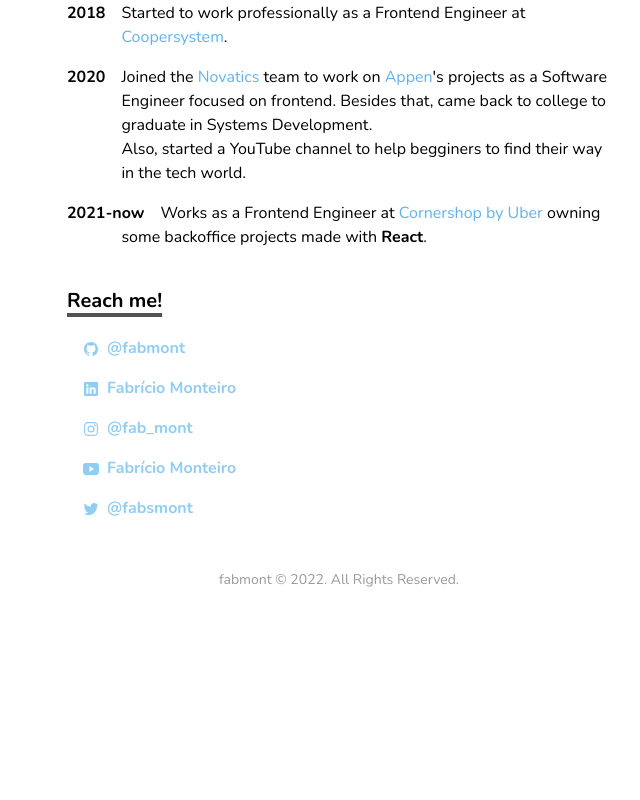
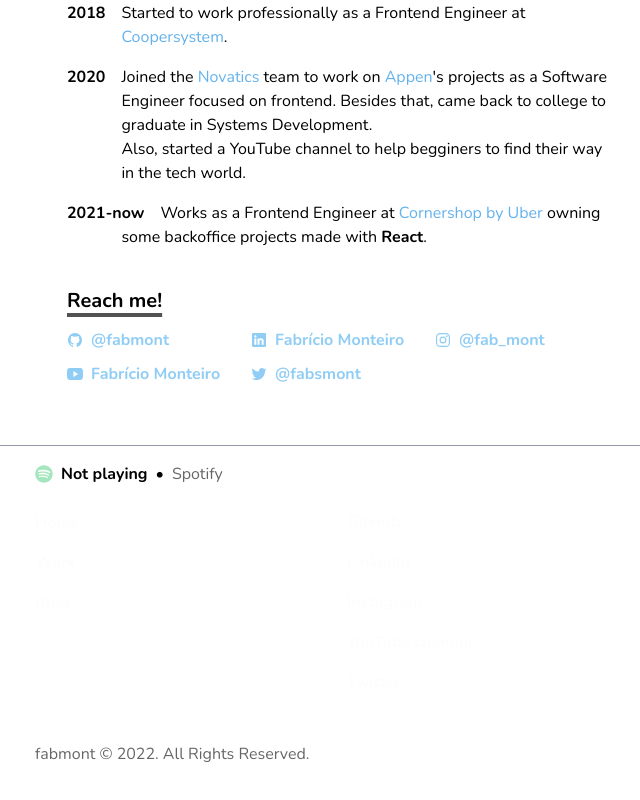
Before and after one commit to fabmont/folio, a Next.js app: page / in a window 1280 px wide. Shown: the part 819-1619 px from the top of the page, without its empty margins (301-941 px from the left). Before the commit the page ends 1425 px from the top, so only its background shows below. Built offline with nearby package versions, Linux system fonts and the light colour scheme; no server answers.

Commit message:
adds spotify now playing

```diff
--- a/package.json
+++ b/package.json
@@ -17,6 +17,7 @@
     "firebase": "^8.1.1",
     "framer-motion": "^4",
     "gray-matter": "^4.0.3",
+    "isomorphic-unfetch": "^3.1.0",
     "marked": "^4.0.12",
     "next": "10.0.1",
     "polished": "^4.0.3",
@@ -24,12 +25,15 @@
     "react-dom": "17.0.1",
     "react-feather": "^2.0.8",
     "react-icons": "^4.3.1",
-    "styled-components": "^5.2.1"
+    "spotify-web-api-node": "^5.0.2",
+    "styled-components": "^5.2.1",
+    "swr": "^1.2.0"
   },
   "devDependencies": {
     "@types/marked": "^4.0.1",
     "@types/node": "^14.14.6",
     "@types/react": "^16.9.55",
+    "@types/spotify-web-api-node": "^5.0.7",
     "@typescript-eslint/eslint-plugin": "^4.6.1",
     "@typescript-eslint/parser": "^4.6.1",
     "babel-plugin-styled-components": "^1.11.1",
--- a/src/components/Footer/index.tsx
+++ b/src/components/Footer/index.tsx
@@ -1,19 +1,129 @@
-import { Box, Text } from '@chakra-ui/react';
+import {
+  Box,
+  Divider,
+  Link,
+  List,
+  ListItem,
+  SimpleGrid,
+  Text,
+  useColorModeValue,
+} from '@chakra-ui/react';
+import NextLink from 'next/link';
+
+import {
+  githubUrl,
+  instagramUrl,
+  linkedinUrl,
+  twitterUrl,
+  youtubeUrl,
+} from '../../constants/social-networks';
+import NowPlaying from '../NowPlaying';
 
 const Footer: React.FC = () => (
-  <Box
-    display="flex"
-    alignItems="center"
-    textAlign="center"
-    opacity={0.4}
-    fontSize="sm"
-    w="100%"
-    py="4"
-  >
-    <Text w="100%">
-      fabmont &copy; {new Date().getFullYear()}. All Rights Reserved.
-    </Text>
-  </Box>
+  <>
+    <Divider borderColor={useColorModeValue('gray.400', 'gray.600')} mt="14" />
+    <Box w="100%" px={['4', '16']} pt="4" pb="64px">
+      <NowPlaying />
+      <SimpleGrid
+        justifyContent="flex-start"
+        textAlign="left"
+        spacing="4"
+        columns={[1, 2]}
+      >
+        <List spacing="4">
+          <ListItem>
+            <NextLink href="/" passHref>
+              <Link
+                href="/"
+                fontWeight="bold"
+                color={useColorModeValue('#424242', '#fdfdfd')}
+              >
+                Home
+              </Link>
+            </NextLink>
+          </ListItem>
+          <ListItem>
+            <NextLink href="/work">
+              <Link
+                href="/work"
+                fontWeight="bold"
+                color={useColorModeValue('#424242', '#fdfdfd')}
+              >
+                Work
+              </Link>
+            </NextLink>
+          </ListItem>
+          <ListItem>
+            <NextLink href="/blog">
+              <Link
+                href="/blog"
+                fontWeight="bold"
+                color={useColorModeValue('#424242', '#fdfdfd')}
+              >
+                Blog
+              </Link>
+            </NextLink>
+          </ListItem>
+        </List>
+
+        <List spacing="4">
+          <ListItem>
+            <Link
+              href={githubUrl}
+              fontWeight="bold"
+              color={useColorModeValue('#424242', '#fdfdfd')}
+              isExternal
+            >
+              GitHub
+            </Link>
+          </ListItem>
+          <ListItem>
+            <Link
+              href={linkedinUrl}
+              fontWeight="bold"
+              color={useColorModeValue('#424242', '#fdfdfd')}
+              isExternal
+            >
+              LinkedIn
+            </Link>
+          </ListItem>
+          <ListItem>
+            <Link
+              href={instagramUrl}
+              fontWeight="bold"
+              color={useColorModeValue('#424242', '#fdfdfd')}
+              isExternal
+            >
+              Instagram
+            </Link>
+          </ListItem>
+          <ListItem>
+            <Link
+              href={youtubeUrl}
+              fontWeight="bold"
+              color={useColorModeValue('#424242', '#fdfdfd')}
+              isExternal
+            >
+              YouTube channel
+            </Link>
+          </ListItem>
+          <ListItem>
+            <Link
+              href={twitterUrl}
+              fontWeight="bold"
+              color={useColorModeValue('#424242', '#fdfdfd')}
+              isExternal
+            >
+              Twitter
+            </Link>
+          </ListItem>
+        </List>
+      </SimpleGrid>
+      <Text w="100%" mt="12" opacity={0.6}>
+        fabmont &copy; {new Date().getFullYear()}. All Rights Reserved.
+      </Text>
+    </Box>
+  </>
 );
 
 export default Footer;
--- a/src/components/Header/index.tsx
+++ b/src/components/Header/index.tsx
@@ -30,7 +30,7 @@
       <Link
         p={2}
         bg={active ? useColorModeValue('#dbdbc8', 'gray.700') : undefined}
-        color={active ? 'text' : inactiveColor}
+        color={active ? 'unset' : inactiveColor}
         borderRadius="lg"
         _target={_target}
         {...props}
--- /dev/null
+++ b/src/components/NowPlaying/index.tsx
@@ -0,0 +1,44 @@
+import { Box, Link, Stack, Text, theme, useTheme } from '@chakra-ui/react';
+import { FaSpotify } from 'react-icons/fa';
+import useSWR from 'swr';
+import fetcher from '../../services/fetcher';
+import { SpotifyLogoWrapper } from './styles';
+
+export type NowPlayingSong = {
+  album: string;
+  albumImageUrl: string;
+  artist: string;
+  isPlaying: boolean;
+  songUrl: string;
+  title: string;
+};
+
+const NowPlaying: React.FC = () => {
+  const { data } = useSWR<NowPlayingSong>('/api/now-playing', fetcher);
+  const {
+    colors: { whatsapp },
+  } = theme;
+
+  return data?.isPlaying ? (
+    <Stack direction="row" mb="6" align="center">
+      <SpotifyLogoWrapper>
+        <FaSpotify size="18" color={whatsapp[500]} className="spotify-logo" />
+      </SpotifyLogoWrapper>
+      <Box pl="2">
+        <Link isExternal href={data?.songUrl}>
+          <Text fontWeight="bold">{data?.title}</Text>
+        </Link>
+        <Text fontSize="sm">{data?.artist}</Text>
+      </Box>
+    </Stack>
+  ) : (
+    <Stack direction="row" mb="6" align="center">
+      <FaSpotify size="18" color={whatsapp[500]} opacity={0.4} />
+      <Text fontWeight="bold">Not playing</Text>
+      <Text>•</Text>
+      <Text opacity={0.6}>Spotify</Text>
+    </Stack>
+  );
+};
+
+export default NowPlaying;
--- /dev/null
+++ b/src/components/NowPlaying/styles.ts
@@ -0,0 +1,23 @@
+import styled from 'styled-components';
+
+export const SpotifyLogoWrapper = styled.div`
+  .spotify-logo {
+    animation: pulse 1s infinite;
+
+    @keyframes pulse {
+      0% {
+        transform: scale(0.95);
+      }
+
+      70% {
+        transform: scale(1.2);
+      }
+
+      100% {
+        transform: scale(0.95);
+      }
+    }
+  }
+`;
+
+export default SpotifyLogoWrapper;
--- a/src/pages/api/hello.js
+++ /dev/null
@@ -1,6 +0,0 @@
-// Next.js API route support: https://nextjs.org/docs/api-routes/introduction
-
-export default (req, res) => {
-  res.statusCode = 200
-  res.json({ name: 'John Doe' })
-}
--- /dev/null
+++ b/src/pages/api/now-playing.ts
@@ -0,0 +1,42 @@
+import { NextApiRequest, NextApiResponse } from 'next';
+import { getNowPlaying } from '../../services/spotify';
+
+export interface SpotifyData {
+  album?: string;
+  albumImageUrl?: string;
+  artist?: string;
+  isPlaying: boolean;
+  songUrl?: string;
+  title?: string;
+}
+
+// eslint-disable-next-line @typescript-eslint/explicit-module-boundary-types
+export default async (_: NextApiRequest, res: NextApiResponse<SpotifyData>) => {
+  const response = await getNowPlaying();
+
+  if (response.status === 204 || response.status > 400) {
+    return res.status(200).json({ isPlaying: false });
+  }
+
+  const song = await response.json();
+
+  if (song.item === null) {
+    return res.status(200).json({ isPlaying: false });
+  }
+
+  const isPlaying = song.is_playing;
+  const title = song.item.name;
+  const artist = song.item.artists.map((_artist) => _artist.name).join(', ');
+  const album = song.item.album.name;
+  const albumImageUrl = song.item.album.images[0].url;
+  const songUrl = song.item.external_urls.spotify;
+
+  return res.status(200).json({
+    album,
+    albumImageUrl,
+    artist,
+    isPlaying,
+    songUrl,
+    title,
+  });
+};
--- a/src/pages/index.tsx
+++ b/src/pages/index.tsx
@@ -10,6 +10,7 @@
   Button,
   Icon,
   useColorModeValue,
+  SimpleGrid,
 } from '@chakra-ui/react';
 import NextLink from 'next/link';
 import {
@@ -123,63 +124,57 @@
         <Heading as="h3" variant="section-title">
           Reach me!
         </Heading>
-        <List>
-          <ListItem>
+        <SimpleGrid columns={[1, 2, 3]} spacing={['4', '2']}>
           <Link href={githubUrl} target="_blank">
             <Button
-                variant="ghost"
+              variant="link"
               colorScheme="blue"
               leftIcon={<Icon as={IoLogoGithub} />}
             >
               @fabmont
             </Button>
           </Link>
-          </ListItem>
-          <ListItem>
+
           <Link href={linkedinUrl} target="_blank">
             <Button
-                variant="ghost"
+              variant="link"
               colorScheme="blue"
               leftIcon={<Icon as={IoLogoLinkedin} />}
             >
               Fabrício Monteiro
             </Button>
           </Link>
-          </ListItem>
-          <ListItem>
+
           <Link href={instagramUrl} target="_blank">
             <Button
-                variant="ghost"
+              variant="link"
               colorScheme="blue"
               leftIcon={<Icon as={IoLogoInstagram} />}
             >
               @fab_mont
             </Button>
           </Link>
-          </ListItem>
-          <ListItem>
+
           <Link href={youtubeUrl} target="_blank">
             <Button
-                variant="ghost"
+              variant="link"
               colorScheme="blue"
               leftIcon={<Icon as={IoLogoYoutube} />}
             >
               Fabrício Monteiro
             </Button>
           </Link>
-          </ListItem>
-          <ListItem>
+
           <Link href={twitterUrl} target="_blank">
             <Button
-                variant="ghost"
+              variant="link"
               colorScheme="blue"
               leftIcon={<Icon as={IoLogoTwitter} />}
             >
               @fabsmont
             </Button>
           </Link>
-          </ListItem>
-        </List>
+        </SimpleGrid>
       </Section>
     </Container>
   </div>
--- /dev/null
+++ b/src/services/fetcher.ts
@@ -0,0 +1,7 @@
+export default async function fetcher<JSON = any>(
+  input: RequestInfo,
+  init?: RequestInit,
+): Promise<JSON> {
+  const res = await fetch(input, init);
+  return res.json();
+}
--- /dev/null
+++ b/src/services/spotify.ts
@@ -0,0 +1,45 @@
+const clientId = process.env.SPOTIFY_CLIENT_ID;
+const clientSecret = process.env.SPOTIFY_CLIENT_SECRET;
+const refreshToken = process.env.SPOTIFY_REFRESH_TOKEN;
+
+const basic = Buffer.from(`${clientId}:${clientSecret}`).toString('base64');
+const NOW_PLAYING_ENDPOINT =
+  'https://api.spotify.com/v1/me/player/currently-playing';
+const TOP_TRACKS_ENDPOINT = 'https://api.spotify.com/v1/me/top/tracks';
+const TOKEN_ENDPOINT = 'https://accounts.spotify.com/api/token';
+
+const getAccessToken = async () => {
+  const response = await fetch(TOKEN_ENDPOINT, {
+    method: 'POST',
+    headers: {
+      Authorization: `Basic ${basic}`,
+      'Content-Type': 'application/x-www-form-urlencoded',
+    },
+    body: new URLSearchParams({
+      grant_type: 'refresh_token',
+      refresh_token: refreshToken,
+    }),
+  });
+
+  return response.json();
+};
+
+export const getNowPlaying = async () => {
+  const { access_token: accessToken } = await getAccessToken();
+
+  return fetch(NOW_PLAYING_ENDPOINT, {
+    headers: {
+      Authorization: `Bearer ${accessToken}`,
+    },
+  });
+};
+
+export const getTopTracks = async () => {
+  const { accessToken } = await getAccessToken();
+
+  return fetch(TOP_TRACKS_ENDPOINT, {
+    headers: {
+      Authorization: `Bearer ${accessToken}`,
+    },
+  });
+};
```
Also changed, not shown: 2 other files (tests, documents, lock files or other folders). Lines whose indentation alone changed are shown as unchanged.
